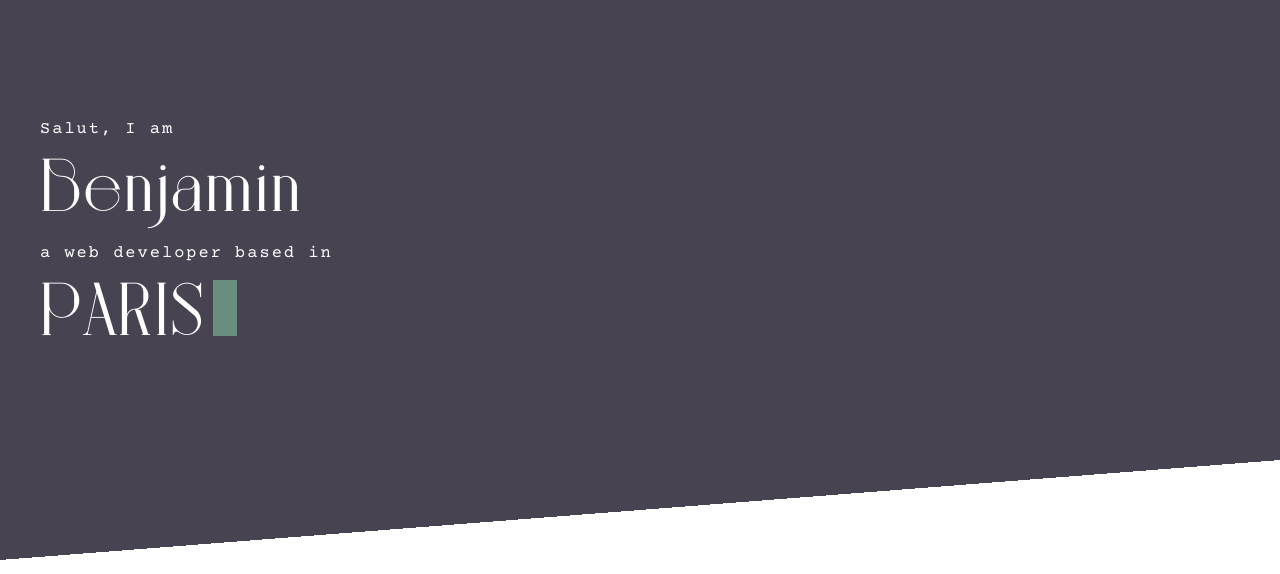
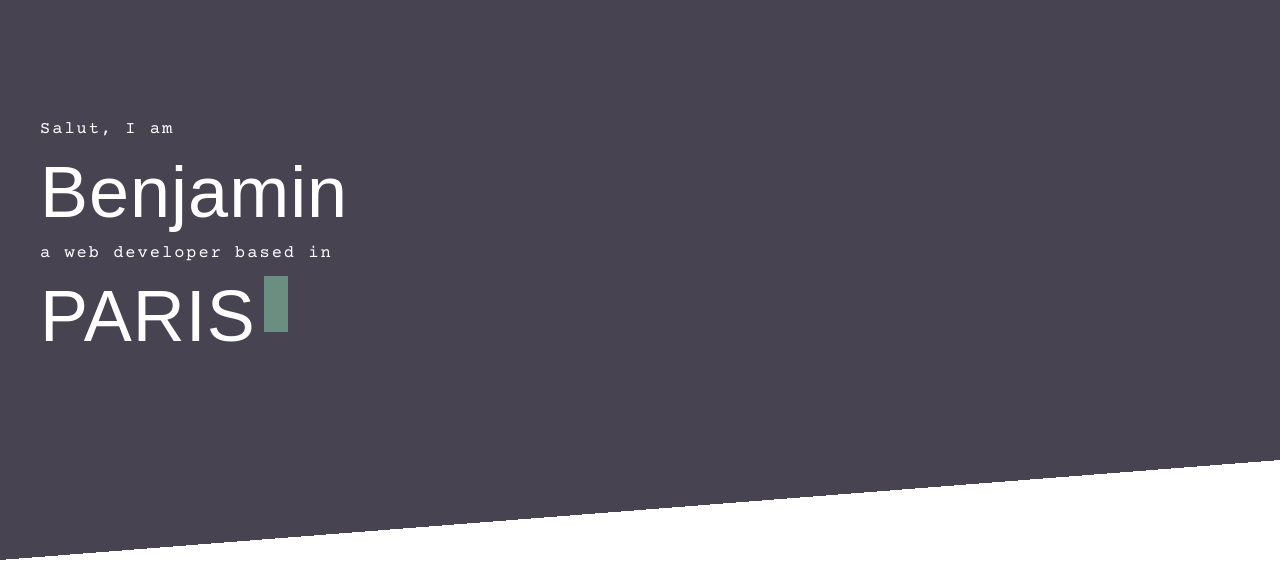
Before and after one commit to Bbemol/personal-website-react, a React app: page / in a window 1280 px wide. Shown: the top 574 px of the page. Built offline with nearby package versions, Linux system fonts and the light colour scheme.

Commit message:
Update _fonts.scss

```diff
--- a/src/styles/_fonts.scss
+++ b/src/styles/_fonts.scss
@@ -1,8 +1,4 @@
-@font-face {
-  font-family: 'Bigilla';
-  src: url('./fonts/Bigilla/Bigilla-Bold.otf');
-  font-display: swap;
-}
+
 
 @font-face {
   font-family: 'Courier-Prime';
```
